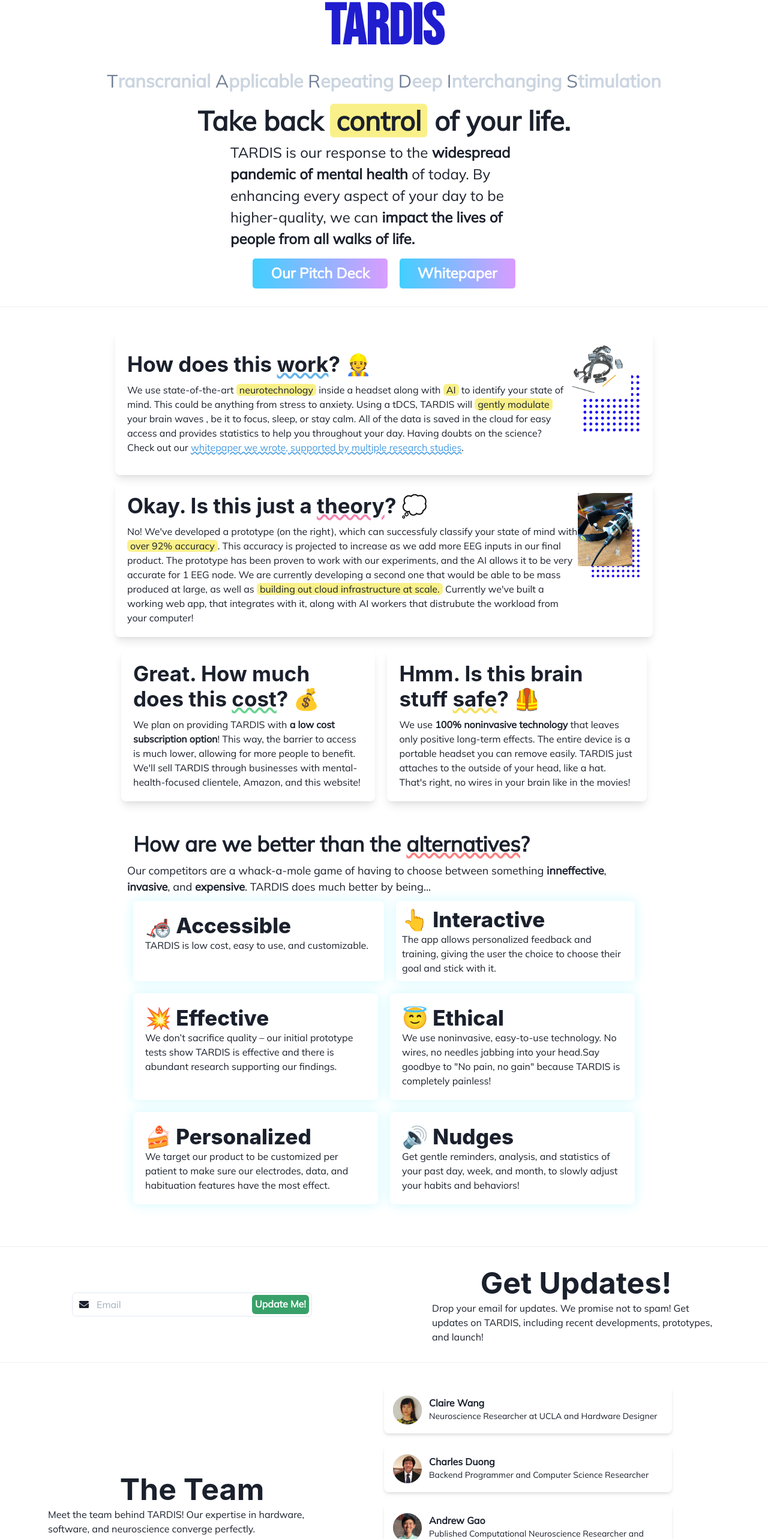
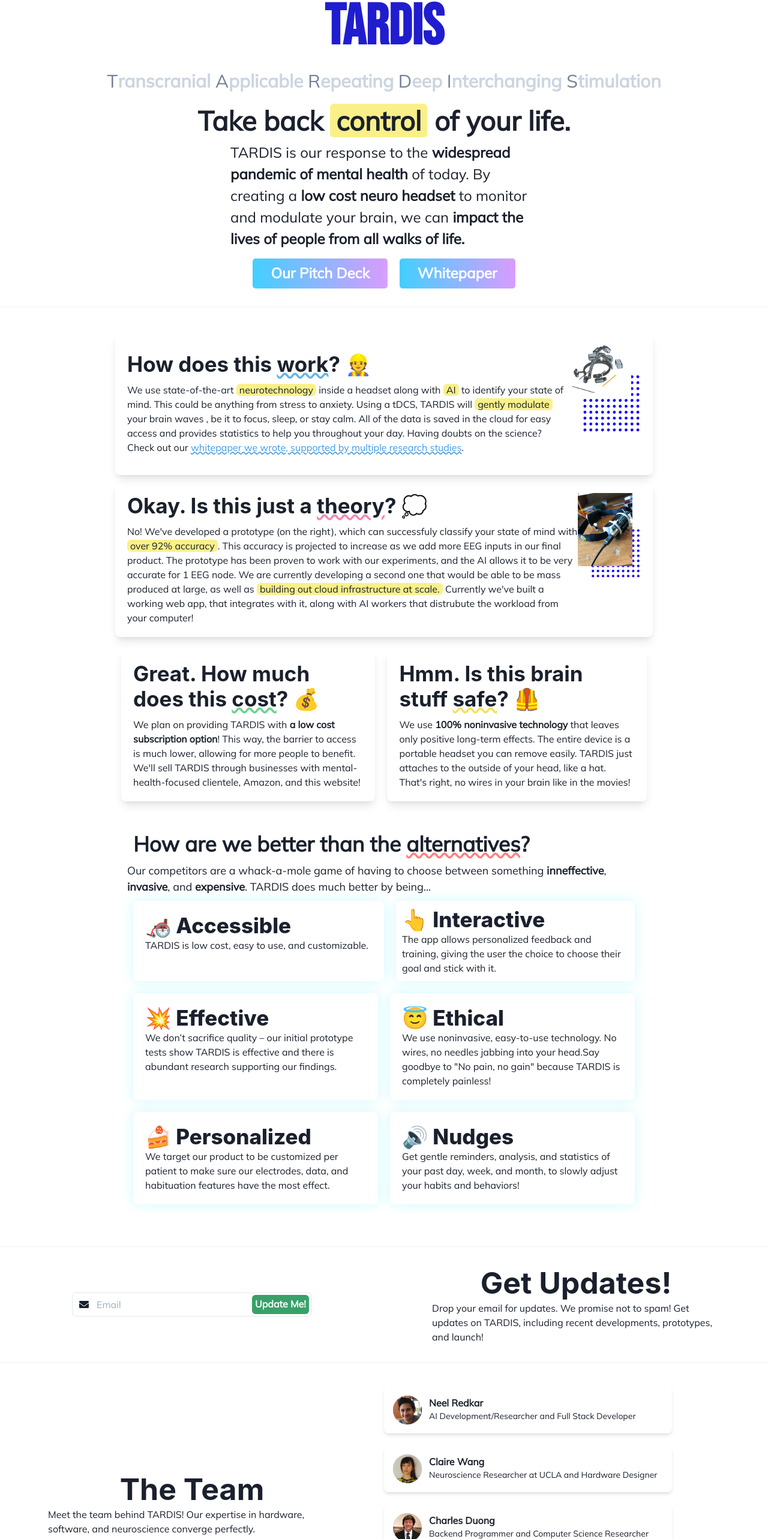
Before and after one commit to neelr/TARDIS, a Next.js app: page / in a window 1280 px wide. Shown: the part 196-2762 px from the top of the page at 60% size. Built offline with nearby package versions, Linux system fonts and the light colour scheme; no server answers.

Commit message:
fix flex column

```diff
--- a/pages/index.js
+++ b/pages/index.js
@@ -140,8 +140,8 @@
         >
           TARDIS is our response to the{" "}
           <strong>widespread pandemic of mental health </strong>
-          of today. By enhancing every aspect of your day to be higher-quality,
-          we can{" "}
+          of today. By creating a <strong>low cost neuro headset</strong> to
+          monitor and modulate your brain, we can{" "}
           <strong>impact the lives of people from all walks of life.</strong>
         </Text>
         <Flex flexDir={["column", "row", "row"]}>
@@ -554,6 +554,15 @@
         </Flex>
         <Flex flex="1" flexDir="column" mx="auto">
           <TeamMember
+            name="Neel Redkar"
+            title="AI Development/Researcher and Full Stack Developer"
+            src="/neel.png"
+            as="a"
+            href="https://neelr.dev"
+            className="card-glow"
+            className="team"
+          />
+          <TeamMember
             name="Claire Wang"
             title="Neuroscience Researcher at UCLA and Hardware Designer"
             src="/claire.jpeg"
@@ -580,15 +589,6 @@
             className="card-glow"
             className="team"
           />
-          <TeamMember
-            name="Neel Redkar"
-            title="AI Development/Researcher and Full Stack Developer"
-            src="/neel.png"
-            as="a"
-            href="https://neelr.dev"
-            className="card-glow"
-            className="team"
-          />
         </Flex>
       </Flex>
     </Box>
```
